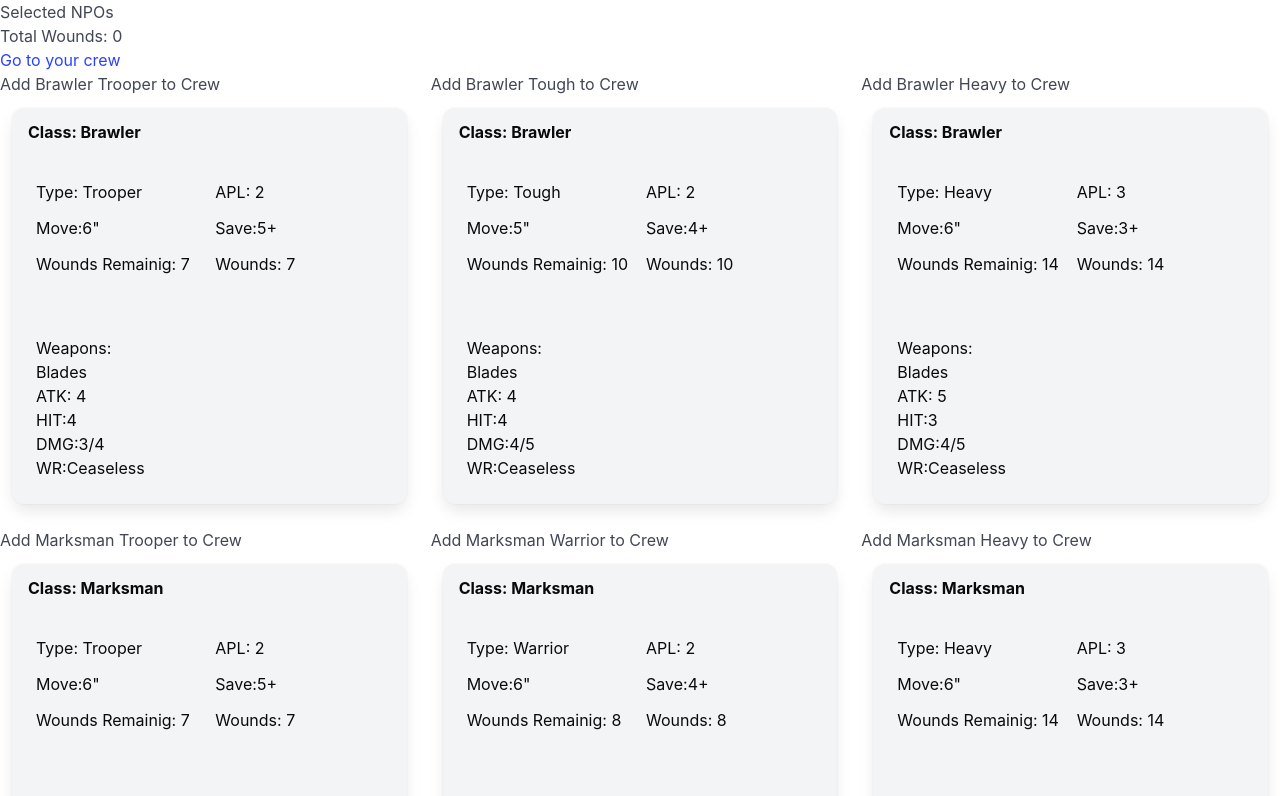
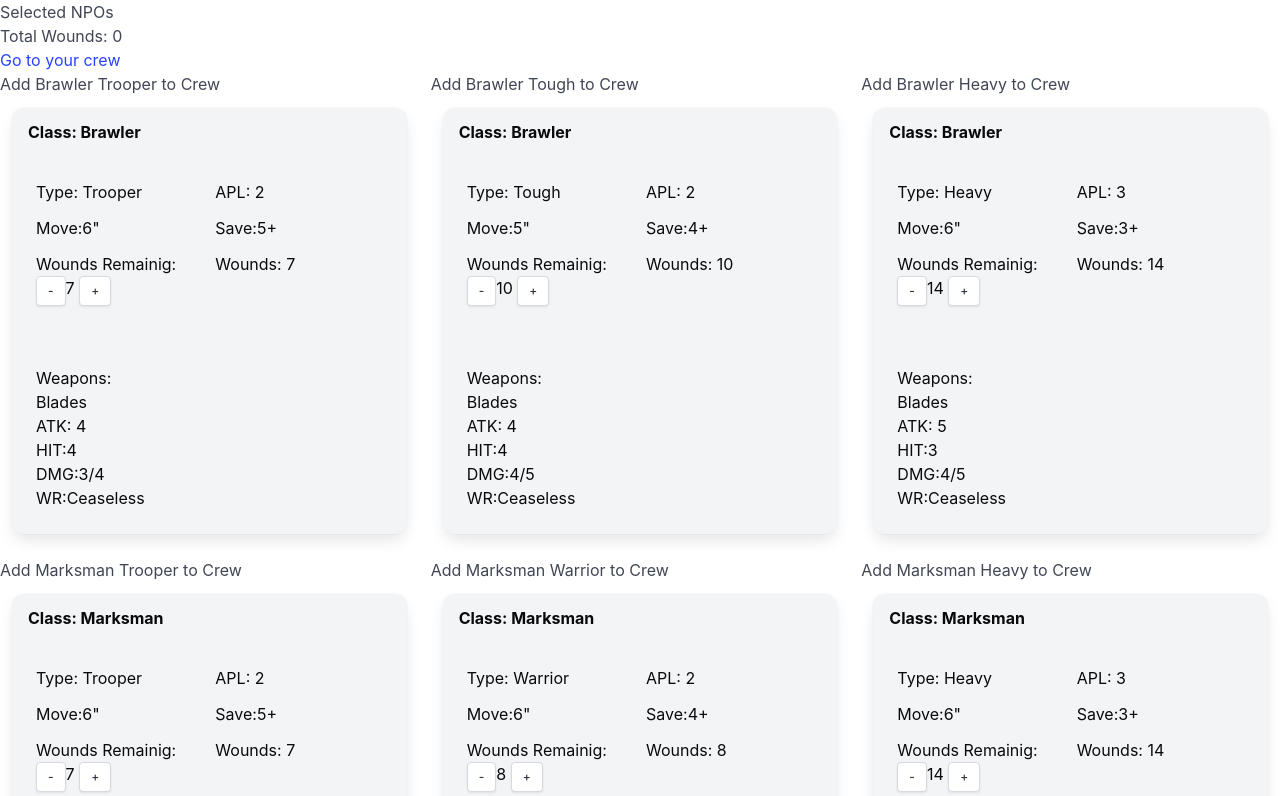
Before and after one commit to jonr68/ktcoc, a React (Create React App) app: page /#/ in a window 1280 px wide. Shown: the top 796 px of the page. Built offline with nearby package versions, Linux system fonts and the light colour scheme.

Commit message:
added wounds remaining plus and minus buttons

```diff
--- a/src/card/NPOCards.tsx
+++ b/src/card/NPOCards.tsx
@@ -8,6 +8,10 @@ interface NPOCardProps {
 const NPOCard = (props: NPOCardProps) => {
   const { name, level, apl, move, save, wounds, weapon } = props.npo;
   let woundsRemaining = wounds;
+
+  // const lowerWoundCount = (woundsRemaining) => {
+  //   woundsRemaining - 1;
+  // };
 
   return (
     <div className="column is-one-half              ">
@@ -22,7 +26,10 @@ const NPOCard = (props: NPOCardProps) => {
               <div className="cell">APL: {apl}</div>
               <div className="cell">Move:{move}"</div>
               <div className="cell">Save:{save}+</div>
-              <div className="cell">Wounds Remainig: {woundsRemaining} </div>
+              <div className="cell">
+                Wounds Remainig: <button className="button is-small">-</button>
+                {woundsRemaining} <button className="button is-small">+</button>
+              </div>
               <div className="cell">Wounds: {wounds}</div>
               <br />
             </div>
```
